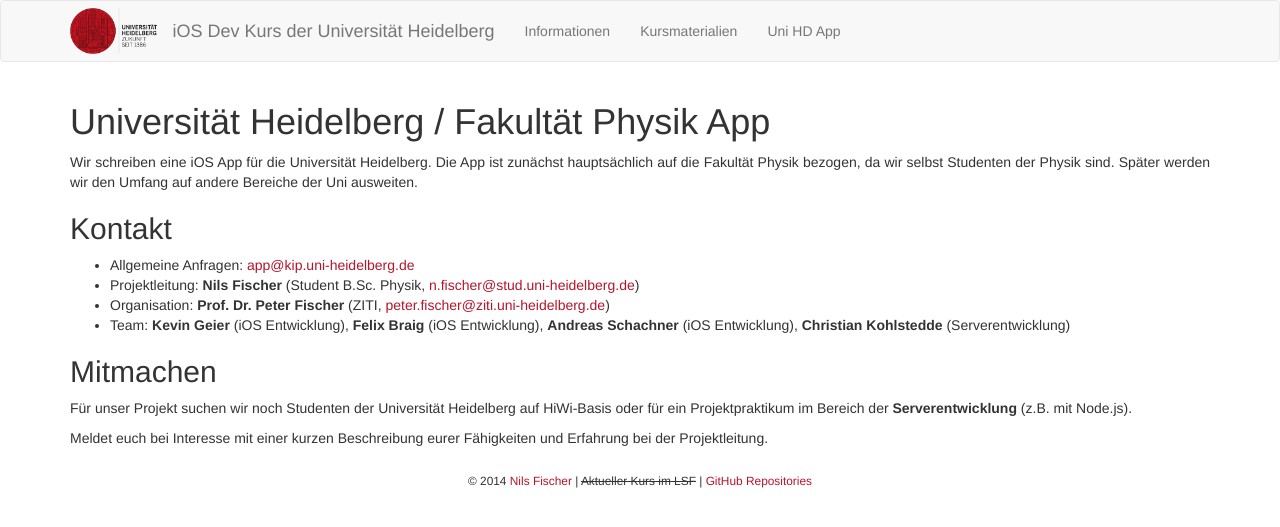
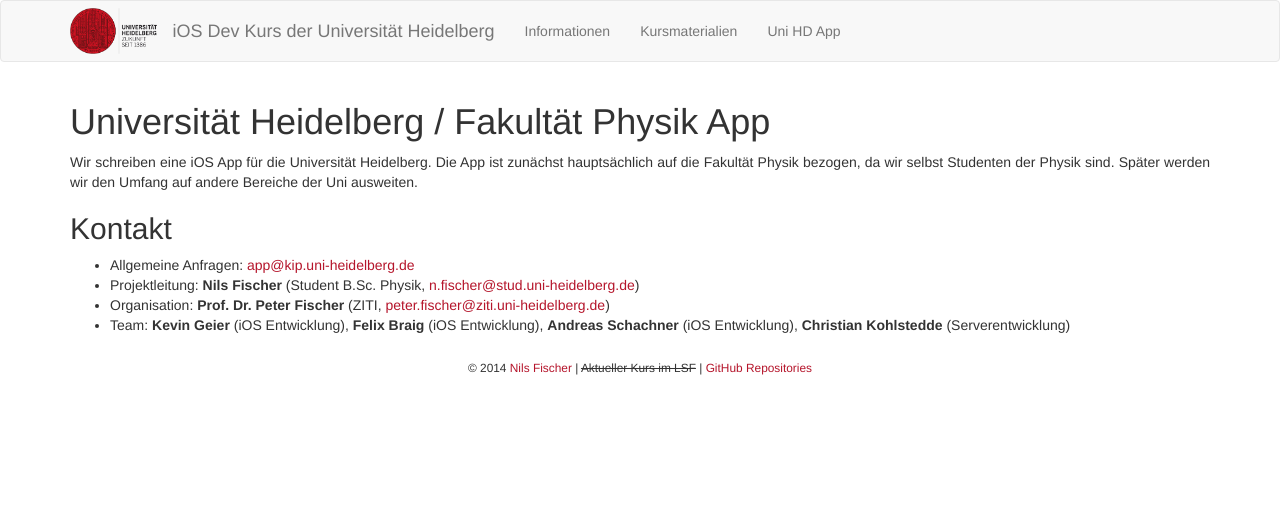
Before and after one commit to iOS-Dev-Kurs/iOS-Dev-Kurs.github.io, a Jekyll site: the page built from uni-hd-app/index.md, in a window 1280 px wide. Shown: the top 527 px of the page. Built offline with Jekyll 4.4.1, drawn with Linux system fonts in a browser that asks for light colours; Markdown is read by kramdown in place of the engine named in the settings.

Commit message:
removed mitmachen section

```diff
--- a/uni-hd-app/index.md
+++ b/uni-hd-app/index.md
@@ -12,10 +12,3 @@
 - Projektleitung: **Nils Fischer** (Student B.Sc. Physik, [n.fischer@stud.uni-heidelberg.de](mailto:n.fischer@stud.uni-heidelberg.de))
 - Organisation: **Prof. Dr. Peter Fischer** (ZITI, [peter.fischer@ziti.uni-heidelberg.de](mailto:peter.fischer@ziti.uni-heidelberg.de))
 - Team: **Kevin Geier** (iOS Entwicklung), **Felix Braig** (iOS Entwicklung), **Andreas Schachner** (iOS Entwicklung), **Christian Kohlstedde** (Serverentwicklung)
-
-
-## Mitmachen
-
-Für unser Projekt suchen wir noch Studenten der Universität Heidelberg auf HiWi-Basis oder für ein Projektpraktikum im Bereich der **Serverentwicklung** (z.B. mit Node.js).
-
-Meldet euch bei Interesse mit einer kurzen Beschreibung eurer Fähigkeiten und Erfahrung bei der Projektleitung.
```
